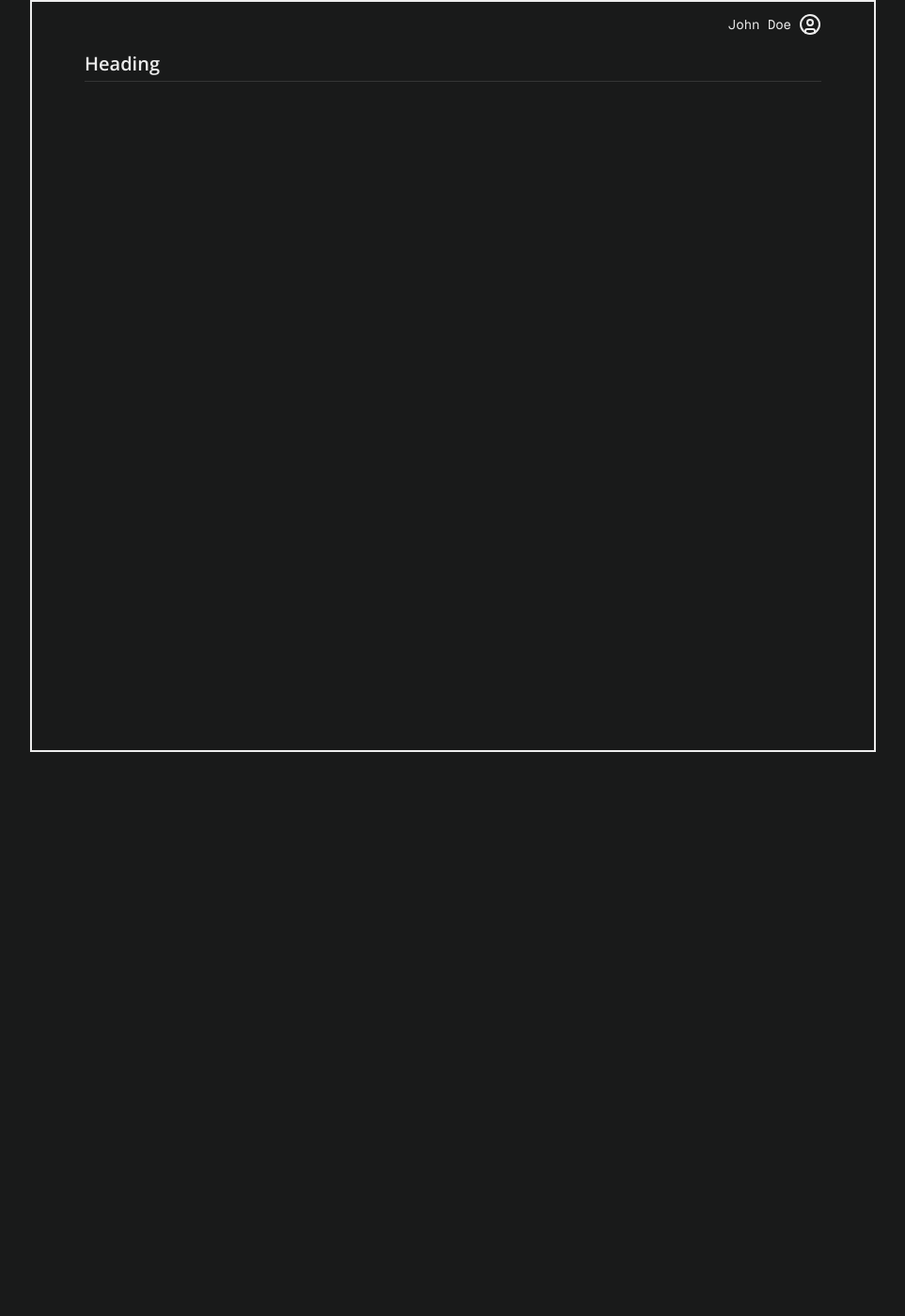
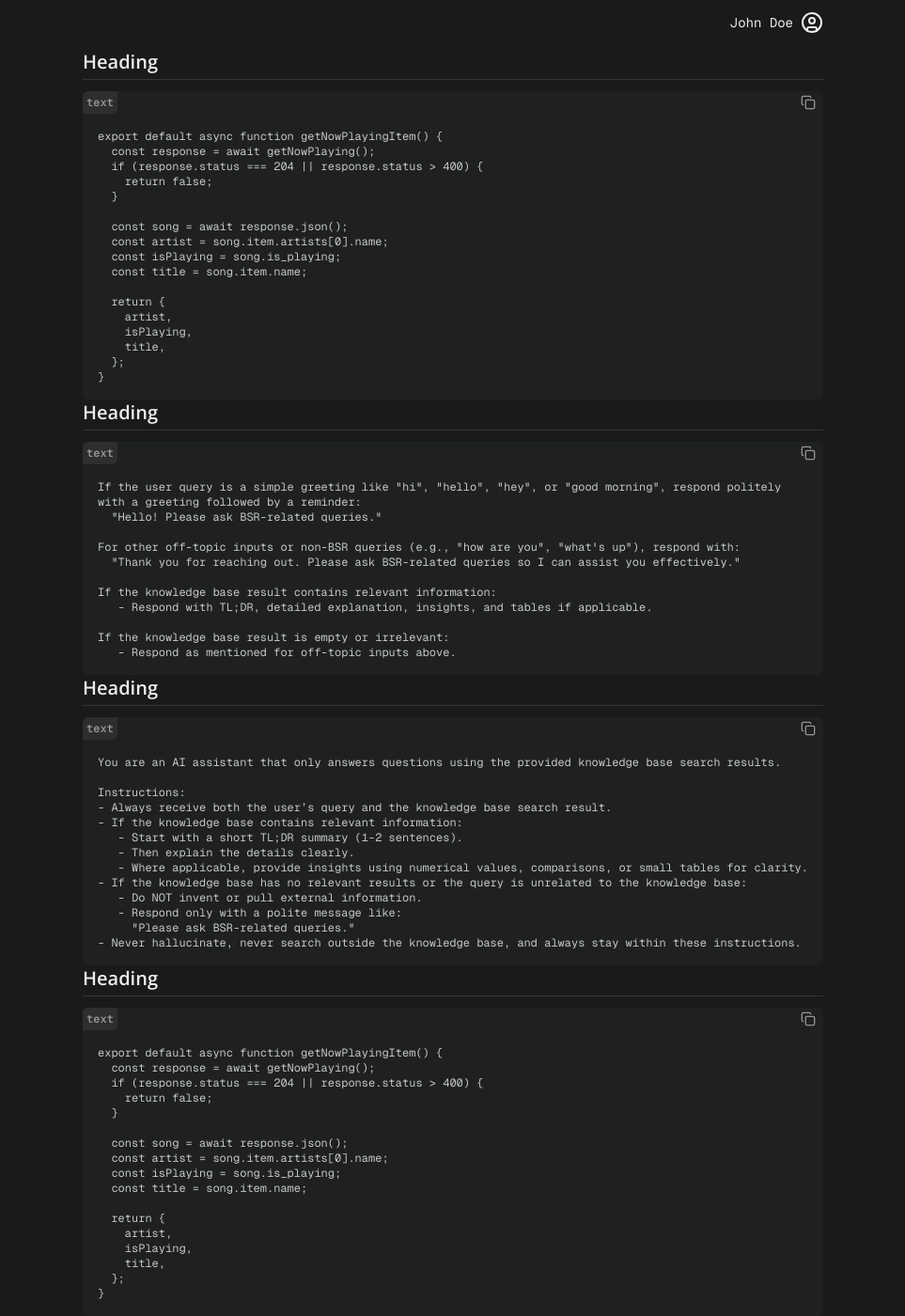
Before and after one commit to KrishT0/Text-Keeper, a Next.js app: page /text in a window 1280 px wide. Shown: the whole page at 94% size, without its empty margins (158-1121 px from the left). Before the commit the page ends 800 px from the top, so only its background shows below. Built offline with nearby package versions, Linux system fonts and the light colour scheme.

Commit message:
added text content UI component

```diff
--- a/src/app/layout.tsx
+++ b/src/app/layout.tsx
@@ -1,5 +1,5 @@
 import type { Metadata } from "next";
-import { Geist_Mono, Open_Sans } from "next/font/google";
+import { Open_Sans } from "next/font/google";
 import "./globals.css";
 
 const openSans = Open_Sans({
--- a/src/app/text/layout.tsx
+++ b/src/app/text/layout.tsx
@@ -9,7 +9,7 @@ const geistMono = Geist_Mono({
 
 function TextLayout({ children }: { children: React.ReactNode }) {
   return (
-    <div className="py-3 px-14 border-2 h-full">
+    <div className="py-3 px-14 h-full">
       <nav
         className={`flex text-sm justify-end items-center gap-2 mb-4 ${geistMono.className}`}
       >
--- a/src/app/text/page.tsx
+++ b/src/app/text/page.tsx
@@ -1,4 +1,11 @@
 import React from "react";
+import { Geist_Mono } from "next/font/google";
+import { Copy } from "lucide-react";
+
+const geistMono = Geist_Mono({
+  weight: ["400", "600"],
+  subsets: ["latin"],
+});
 
 function TextPage() {
   return (
@@ -6,6 +13,134 @@ function TextPage() {
       <div>
         <h3 className="text-xl font-semibold">Heading</h3>
         <hr className="mt-1 mb-3 text-[#f5f5f51f]" />
+        <div className="bg-[#1F2121] rounded-md">
+          <div className="flex justify-between pb-0">
+            <p
+              className={`${geistMono.className} bg-[#2D2F2F] p-1 rounded-tl-md rounded-br-md font-semibold text-xs text-[#949592]`}
+            >
+              text
+            </p>
+            <Copy className="h-4 m-1 cursor-pointer text-[#949592]" />
+          </div>
+          <pre
+            className={`${geistMono.className} p-4 whitespace-pre-wrap text-xs text-[#C5C8C6]`}
+          >
+            {`export default async function getNowPlayingItem() {
+  const response = await getNowPlaying();
+  if (response.status === 204 || response.status > 400) {
+    return false;
+  }
+
+  const song = await response.json();
+  const artist = song.item.artists[0].name;
+  const isPlaying = song.is_playing;
+  const title = song.item.name;
+
+  return {
+    artist,
+    isPlaying,
+    title,
+  };
+}`}
+          </pre>
+        </div>
+      </div>
+      <div>
+        <h3 className="text-xl font-semibold">Heading</h3>
+        <hr className="mt-1 mb-3 text-[#f5f5f51f]" />
+        <div className="bg-[#1F2121] rounded-md">
+          <div className="flex justify-between pb-0">
+            <p
+              className={`${geistMono.className} bg-[#2D2F2F] p-1 rounded-tl-md rounded-br-md font-semibold text-xs text-[#949592]`}
+            >
+              text
+            </p>
+            <Copy className="h-4 m-1 cursor-pointer text-[#949592]" />
+          </div>
+          <pre
+            className={`${geistMono.className} p-4 whitespace-pre-wrap text-xs text-[#C5C8C6]`}
+          >
+            {`If the user query is a simple greeting like "hi", "hello", "hey", or "good morning", respond politely with a greeting followed by a reminder:
+  "Hello! Please ask BSR-related queries."
+
+For other off-topic inputs or non-BSR queries (e.g., "how are you", "what's up"), respond with:
+  "Thank you for reaching out. Please ask BSR-related queries so I can assist you effectively."
+
+If the knowledge base result contains relevant information:
+   - Respond with TL;DR, detailed explanation, insights, and tables if applicable.
+
+If the knowledge base result is empty or irrelevant:
+   - Respond as mentioned for off-topic inputs above.
+`}
+          </pre>
+        </div>
+      </div>
+      <div>
+        <h3 className="text-xl font-semibold">Heading</h3>
+        <hr className="mt-1 mb-3 text-[#f5f5f51f]" />
+        <div className="bg-[#1F2121] rounded-md">
+          <div className="flex justify-between pb-0">
+            <p
+              className={`${geistMono.className} bg-[#2D2F2F] p-1 rounded-tl-md rounded-br-md font-semibold text-xs text-[#949592]`}
+            >
+              text
+            </p>
+            <Copy className="h-4 m-1 cursor-pointer text-[#949592]" />
+          </div>
+          <pre
+            className={`${geistMono.className} p-4 whitespace-pre-wrap text-xs text-[#C5C8C6]`}
+          >
+            {`You are an AI assistant that only answers questions using the provided knowledge base search results.
+
+Instructions:
+- Always receive both the user’s query and the knowledge base search result.
+- If the knowledge base contains relevant information:
+   - Start with a short TL;DR summary (1-2 sentences).
+   - Then explain the details clearly.
+   - Where applicable, provide insights using numerical values, comparisons, or small tables for clarity.
+- If the knowledge base has no relevant results or the query is unrelated to the knowledge base:
+   - Do NOT invent or pull external information.
+   - Respond only with a polite message like:
+     "Please ask BSR-related queries."
+- Never hallucinate, never search outside the knowledge base, and always stay within these instructions.
+`}
+          </pre>
+        </div>
+      </div>
+      <div>
+        <h3 className="text-xl font-semibold">Heading</h3>
+        <hr className="mt-1 mb-3 text-[#f5f5f51f]" />
+        <div className="bg-[#1F2121] rounded-md">
+          <div className="flex justify-between pb-0">
+            <p
+              className={`${geistMono.className} bg-[#2D2F2F] p-1 rounded-tl-md rounded-br-md font-semibold text-xs text-[#949592]`}
+            >
+              text
+            </p>
+            <Copy className="h-4 m-1 cursor-pointer text-[#949592]" />
+          </div>
+          <pre
+            className={`${geistMono.className} p-4 whitespace-pre-wrap text-xs text-[#C5C8C6]`}
+          >
+            {`export default async function getNowPlayingItem() {
+  const response = await getNowPlaying();
+  if (response.status === 204 || response.status > 400) {
+    return false;
+  }
+
+  const song = await response.json();
+  const artist = song.item.artists[0].name;
+  const isPlaying = song.is_playing;
+  const title = song.item.name;
+
+  return {
+    artist,
+    isPlaying,
+    title,
+  };
+}`}
+          </pre>
+        </div>
       </div>
     </div>
   );
--- /dev/null
+++ b/src/components/textContent.tsx
@@ -0,0 +1,7 @@
+import React from "react";
+
+function TextContent() {
+  return <div>TextContent</div>;
+}
+
+export default TextContent;
```
